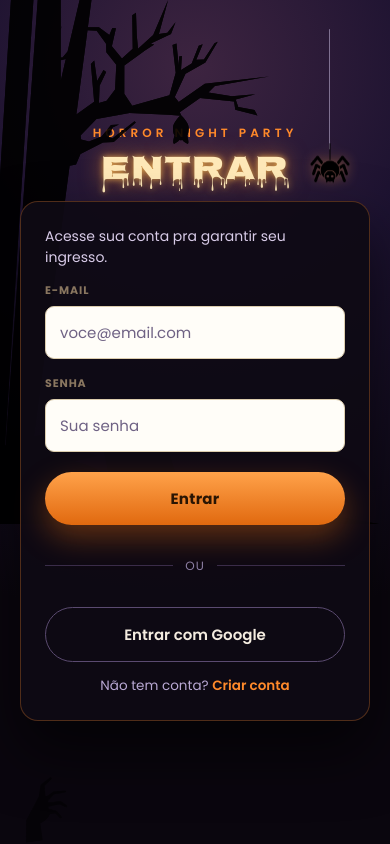
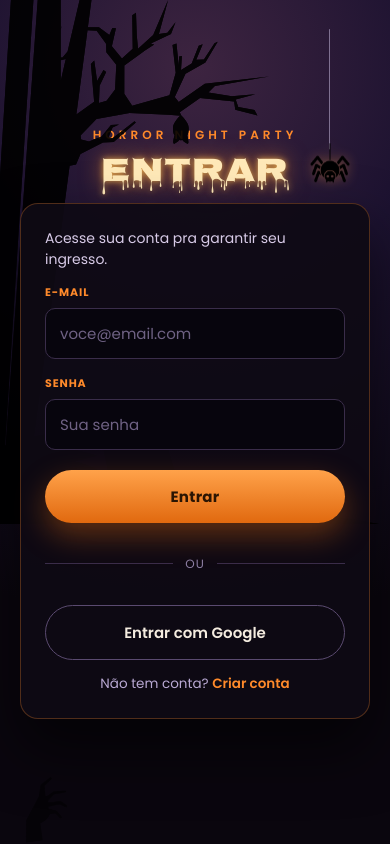
Before and after one commit to gustavofcss/back-to-halloween, a Flask app: page /login?next=/admin in a window 390 px wide. Run offline with Flask 3, Linux system fonts and the light colour scheme.

Commit message:
Revisão final do redesenho: corrige /admin/material quebrado (500) e vazamento do tema claro nos inputs
Reviewer + qa-engineer independentes, checando os 3 passes do redesenho
contra o checklist de aceite do HANDOFF-FRONT-HALLOWEEN.md e a blindagem
de AJAX/validação já documentada. Dois bugs reais achados e corrigidos:

- admin/material.html: `saldo >= 0` comparava string com int (saldo chega
  formatado como "150.00" de _totais_material() em admin.py) -- Jinja
  estourava TypeError em TODO carregamento da página, não era edge case.
  Corrigido com `saldo|float >= 0` (só template, admin.py continua
  intocado).
- style.css: `.field label`/`.field input` do tema claro antigo (pré-
  redesenho) tinham especificidade CSS maior que as classes novas
  `.field`/`.input` da fundação do handoff -- os inputs de login, signup,
  comprar (titular e acompanhante), material e eventos estavam renderizando
  com caixa branca/texto escuro por baixo do card escuro novo, em vez do
  input escuro pretendido. Adicionada régua com a mesma especificidade,
  depois no arquivo, pra vencer o empate por ordem -- não mexeu nem apagou
  a regra antiga.

Confirmado (e não apenas herdado do relatório anterior): admin.py e
pedidos.py sem diff nenhum desde antes do redesenho; ids/seletores dos
scripts de cadastros.html e hierarquia.html batem com o markup atual;
.a-table tem overflow-x:auto; CSS com chaves balanceadas; todos os .py e
.html do projeto compilam/parseiam limpo.

Não verificável neste ambiente (sem navegador/banco): contraste visual
exato e overlap em breakpoints específicos -- estrutura CSS confere
(elementos irmãos, não sobrepostos), mas não foi tirado print.

.claude/agent-memory/ (memória própria dos subagentes, gerada pelo
harness) adicionada ao .gitignore -- não é conteúdo do projeto.

Co-Authored-By: Claude Sonnet 5 <noreply@anthropic.com>

```diff
--- a/app/static/css/style.css
+++ b/app/static/css/style.css
@@ -2234,6 +2234,21 @@ input::placeholder{color:#6f6284}
 .input{width:100%;min-width:0;padding:13px 14px;border-radius:10px;border:1px solid var(--line);background:var(--bg);
   color:var(--ink);font:400 15px 'Poppins',sans-serif;letter-spacing:0;text-transform:none}
 .input:focus{outline:none;border-color:var(--orange)}
+/* Sobrescreve `.field label`/`.field input` (regra antiga do card CLARO,
+   pergaminho -- ver .dev-squad/gotchas.md "reskin claro->escuro"). Essa
+   regra antiga (linhas ~566/585/596/601) tem a MESMA especificidade
+   (classe + tipo) que estas daqui, então quem ganha é a ORDEM no arquivo --
+   ficando depois delas aqui garante que todo `.field` das telas novas
+   (login/signup/comprar e admin material/eventos, que reusam a mesma
+   estrutura `.field > label + input.input`) usa a paleta escura nova, não o
+   branco/creme órfão da versão anterior (bug real: caixa de input branca
+   dentro do card escuro). Não apaga nem edita a regra antiga -- só some do
+   cascade pra quem usa `.field` hoje, que são só telas já migradas. */
+.field label{color:var(--orange)}
+.field input{width:100%;min-width:0;padding:13px 14px;border-radius:10px;border:1px solid var(--line);background:var(--bg);
+  color:var(--ink);font:400 15px 'Poppins',sans-serif;letter-spacing:0;text-transform:none}
+.field input:focus{outline:none;border-color:var(--orange)}
+.field input:disabled{background:var(--bg);color:var(--ink-4);cursor:not-allowed}
 .row-2{display:grid;grid-template-columns:minmax(0,1fr) minmax(0,1fr);gap:12px}
 
 /* Botões */
--- a/app/templates/admin/material.html
+++ b/app/templates/admin/material.html
@@ -15,7 +15,7 @@
   </div>
   <div class="a-card">
     <span class="a-kpi__label">Saldo disponível</span>
-    <span class="a-kpi__value" style="color: {{ 'var(--ok)' if saldo >= 0 else 'var(--bad)' }};">R$ <span data-admin-total="saldo">{{ saldo }}</span></span>
+    <span class="a-kpi__value" style="color: {{ 'var(--ok)' if saldo|float >= 0 else 'var(--bad)' }};">R$ <span data-admin-total="saldo">{{ saldo }}</span></span>
   </div>
 </div>
 
```
Also changed, not shown: .dev-squad/gotchas.md, 1 other file.
